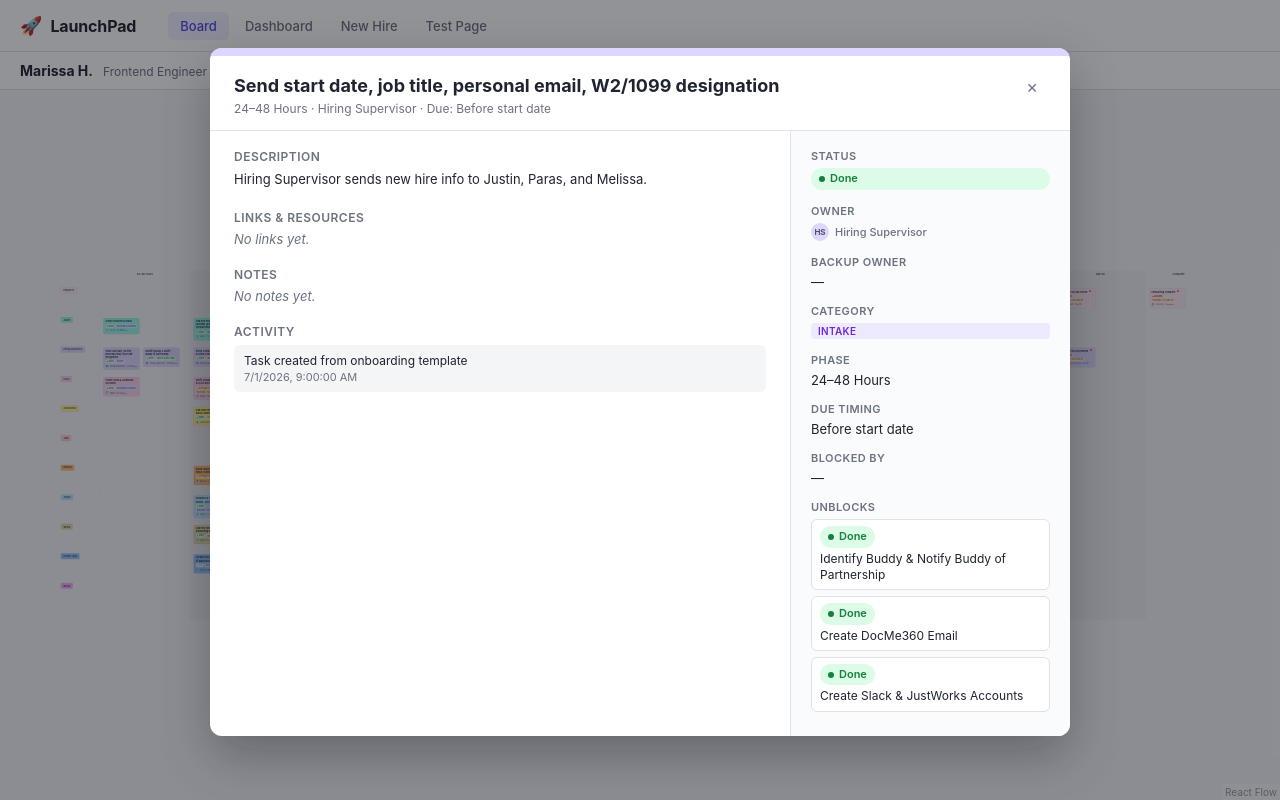
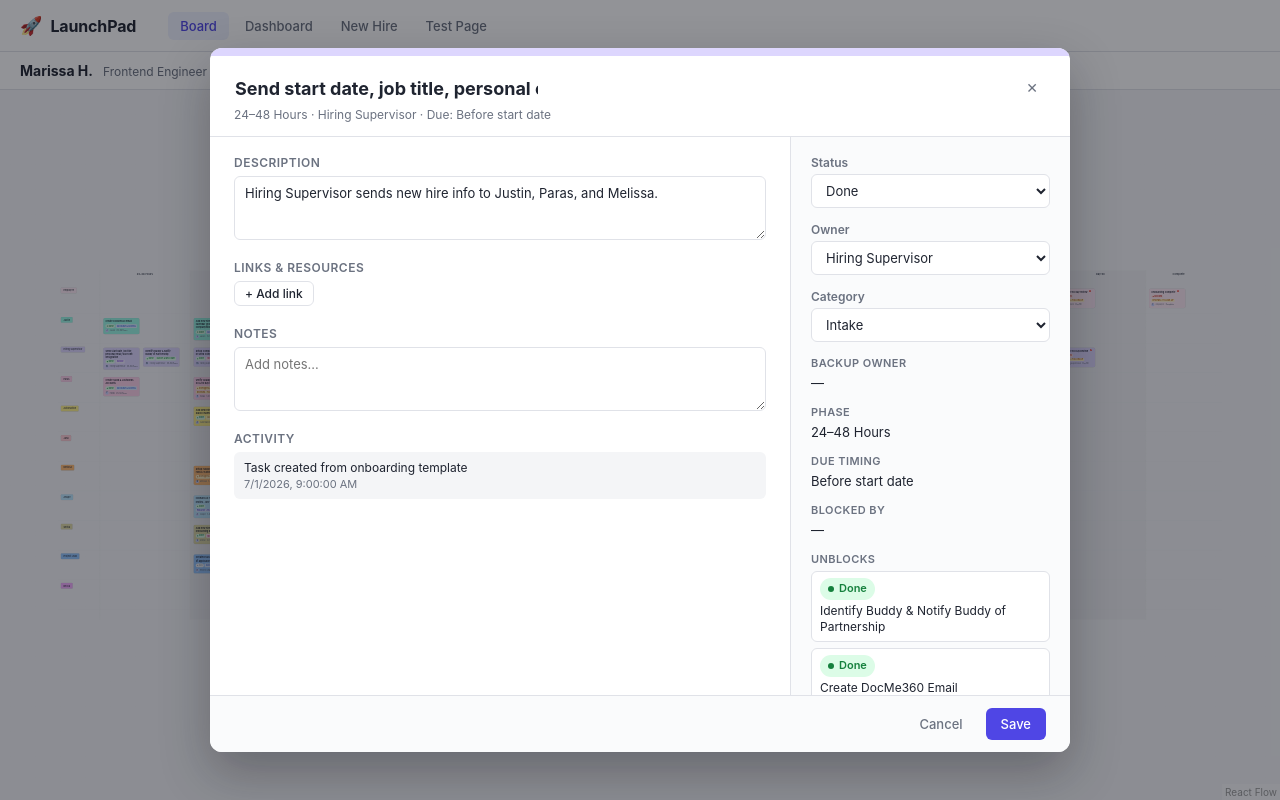
Before and after one commit to d0uble0deven/launchpad, a React (Vite) app: page / in a window 1280 px wide. Both pictures are taken after a click on the element 121 px from the left and 358 px from the top of the page. Built offline with nearby package versions, Linux system fonts and the light colour scheme.

Commit message:
Adds task card modal editing

```diff
--- /dev/null
+++ b/src/components/atoms/TextArea/TextArea.module.css
@@ -0,0 +1,31 @@
+.field {
+  display: flex;
+  flex-direction: column;
+  gap: 4px;
+}
+
+.label {
+  font-size: 12px;
+  font-weight: 600;
+  color: var(--color-text-muted);
+}
+
+.textarea {
+  font-family: inherit;
+  font-size: 13px;
+  line-height: 1.5;
+  color: var(--color-text);
+  background: var(--color-surface);
+  border: 1px solid var(--color-border);
+  border-radius: var(--radius-sm);
+  padding: 7px 10px;
+  outline: none;
+  resize: vertical;
+  min-height: 64px;
+  transition: border-color 0.12s ease, box-shadow 0.12s ease;
+}
+
+.textarea:focus {
+  border-color: var(--color-primary);
+  box-shadow: 0 0 0 3px var(--color-primary-soft);
+}
--- /dev/null
+++ b/src/components/atoms/TextArea/TextArea.tsx
@@ -0,0 +1,27 @@
+import { useId } from 'react';
+import type { TextareaHTMLAttributes } from 'react';
+import styles from './TextArea.module.css';
+
+type TextAreaProps = TextareaHTMLAttributes<HTMLTextAreaElement> & {
+  label?: string;
+};
+
+function TextArea({ label, className, ...rest }: TextAreaProps) {
+  const id = useId();
+  return (
+    <div className={styles.field}>
+      {label && (
+        <label className={styles.label} htmlFor={id}>
+          {label}
+        </label>
+      )}
+      <textarea
+        id={id}
+        className={[styles.textarea, className].filter(Boolean).join(' ')}
+        {...rest}
+      />
+    </div>
+  );
+}
+
+export default TextArea;
--- a/src/components/organisms/TaskModal/TaskModal.module.css
+++ b/src/components/organisms/TaskModal/TaskModal.module.css
@@ -40,10 +40,30 @@
   min-width: 0;
 }
 
-.title {
+.titleInput {
+  width: 100%;
   margin: 0 0 4px;
+  padding: 2px 6px;
+  margin-left: -6px;
+  font-family: inherit;
   font-size: 18px;
+  font-weight: 700;
   line-height: 1.3;
+  color: var(--color-text);
+  background: transparent;
+  border: 1px solid transparent;
+  border-radius: var(--radius-sm);
+  outline: none;
+}
+
+.titleInput:hover {
+  border-color: var(--color-border);
+}
+
+.titleInput:focus {
+  border-color: var(--color-primary);
+  background: var(--color-surface);
+  box-shadow: 0 0 0 3px var(--color-primary-soft);
 }
 
 .subtitle {
@@ -105,14 +125,11 @@
   gap: 4px;
 }
 
-.link {
-  font-size: 13px;
-  color: var(--color-primary);
-  text-decoration: none;
-}
-
-.link:hover {
-  text-decoration: underline;
+.linkRow {
+  display: grid;
+  grid-template-columns: 1fr 1.6fr auto;
+  gap: 8px;
+  align-items: center;
 }
 
 .activityList {
@@ -193,3 +210,13 @@
   font-size: 12px;
   line-height: 1.35;
 }
+
+.footer {
+  display: flex;
+  justify-content: flex-end;
+  gap: 8px;
+  padding: 12px 24px;
+  border-top: 1px solid var(--color-border);
+  background: #fafbfc;
+  flex-shrink: 0;
+}
--- a/src/components/organisms/TaskModal/TaskModal.tsx
+++ b/src/components/organisms/TaskModal/TaskModal.tsx
@@ -1,33 +1,53 @@
-import { useEffect, useMemo } from 'react';
+import { useEffect, useMemo, useState } from 'react';
+import Button from '../../atoms/Button/Button';
 import IconButton from '../../atoms/IconButton/IconButton';
+import Select from '../../atoms/Select/Select';
 import StatusPill from '../../atoms/StatusPill/StatusPill';
-import CategoryTag from '../../molecules/CategoryTag/CategoryTag';
-import OwnerPill from '../../molecules/OwnerPill/OwnerPill';
-import type { OnboardingBoard, TaskCard } from '../../../types/board';
+import TextArea from '../../atoms/TextArea/TextArea';
+import TextInput from '../../atoms/TextInput/TextInput';
+import type {
+  OnboardingBoard,
+  ResourceLink,
+  TaskCard,
+  TaskCategory,
+  TaskStatus,
+} from '../../../types/board';
+import { CATEGORY_LABELS, STATUS_LABELS } from '../../../types/board';
 import styles from './TaskModal.module.css';
 
 type TaskModalProps = {
   task: TaskCard;
   board: OnboardingBoard;
   onClose: () => void;
+  onSave: (task: TaskCard) => void;
 };
+
+const STATUS_OPTIONS = (
+  Object.entries(STATUS_LABELS) as Array<[TaskStatus, string]>
+).map(([value, label]) => ({ value, label }));
+
+const CATEGORY_OPTIONS = (
+  Object.entries(CATEGORY_LABELS) as Array<[TaskCategory, string]>
+).map(([value, label]) => ({ value, label }));
 
 function formatTimestamp(iso: string): string {
   const date = new Date(iso);
   return Number.isNaN(date.getTime()) ? iso : date.toLocaleString();
 }
 
-function TaskModal({ task, board, onClose }: TaskModalProps) {
-  const lane = board.swimlanes.find((l) => l.id === task.ownerId);
-  const phase = board.phases.find((p) => p.id === task.phaseId);
+function TaskModal({ task, board, onClose, onSave }: TaskModalProps) {
+  const [draft, setDraft] = useState<TaskCard>(() => structuredClone(task));
+
+  const lane = board.swimlanes.find((l) => l.id === draft.ownerId);
+  const phase = board.phases.find((p) => p.id === draft.phaseId);
 
   const blockedBy = useMemo(
-    () => board.tasks.filter((t) => task.dependsOn.includes(t.id)),
-    [board, task],
+    () => board.tasks.filter((t) => draft.dependsOn.includes(t.id)),
+    [board, draft.dependsOn],
   );
   const unblocks = useMemo(
     () => board.tasks.filter((t) => t.dependsOn.includes(task.id)),
-    [board, task],
+    [board, task.id],
   );
 
   useEffect(() => {
@@ -38,13 +58,51 @@ function TaskModal({ task, board, onClose }: TaskModalProps) {
     return () => window.removeEventListener('keydown', onKeyDown);
   }, [onClose]);
 
+  const patch = (changes: Partial<TaskCard>) =>
+    setDraft((prev) => ({ ...prev, ...changes }));
+
+  const patchLink = (id: string, changes: Partial<ResourceLink>) =>
+    patch({
+      links: draft.links.map((link) =>
+        link.id === id ? { ...link, ...changes } : link,
+      ),
+    });
+
+  const addLink = () =>
+    patch({
+      links: [
+        ...draft.links,
+        { id: `link-${Date.now()}`, label: '', url: '' },
+      ],
+    });
+
+  const removeLink = (id: string) =>
+    patch({ links: draft.links.filter((link) => link.id !== id) });
+
+  const handleSave = () => {
+    const updated: TaskCard = {
+      ...draft,
+      links: draft.links.filter((link) => link.label || link.url),
+      activity: [
+        ...draft.activity,
+        {
+          id: `${draft.id}-a${Date.now()}`,
+          timestamp: new Date().toISOString(),
+          message: 'Details updated',
+        },
+      ],
+    };
+    setDraft(updated);
+    onSave(updated);
+  };
+
   return (
     <div className={styles.overlay} onClick={onClose}>
       <div
         className={styles.modal}
         role="dialog"
         aria-modal="true"
-        aria-label={task.title}
+        aria-label={draft.title}
         onClick={(event) => event.stopPropagation()}
       >
         <div
@@ -53,10 +111,15 @@ function TaskModal({ task, board, onClose }: TaskModalProps) {
         />
         <header className={styles.header}>
           <div className={styles.headerText}>
-            <h2 className={styles.title}>{task.title}</h2>
+            <input
+              className={styles.titleInput}
+              value={draft.title}
+              onChange={(event) => patch({ title: event.target.value })}
+              aria-label="Task title"
+            />
             <p className={styles.subtitle}>
-              {phase?.label ?? 'No phase'} · {lane?.label ?? task.ownerId}
-              {task.dueTiming ? ` · Due: ${task.dueTiming}` : ''}
+              {phase?.label ?? 'No phase'} · {lane?.label ?? draft.ownerId}
+              {draft.dueTiming ? ` · Due: ${draft.dueTiming}` : ''}
             </p>
           </div>
           <IconButton aria-label="Close" onClick={onClose}>
@@ -68,48 +131,65 @@ function TaskModal({ task, board, onClose }: TaskModalProps) {
           <div className={styles.main}>
             <section className={styles.section}>
               <h3 className={styles.sectionTitle}>Description</h3>
-              {task.description ? (
-                <p className={styles.text}>{task.description}</p>
-              ) : (
-                <p className={styles.empty}>No description yet.</p>
-              )}
+              <TextArea
+                value={draft.description}
+                placeholder="Add a description…"
+                onChange={(event) =>
+                  patch({ description: event.target.value })
+                }
+              />
             </section>
 
             <section className={styles.section}>
               <h3 className={styles.sectionTitle}>Links & Resources</h3>
-              {task.links.length > 0 ? (
+              {draft.links.length > 0 && (
                 <ul className={styles.linkList}>
-                  {task.links.map((link) => (
-                    <li key={link.id}>
-                      <a
-                        className={styles.link}
-                        href={link.url}
-                        target="_blank"
-                        rel="noreferrer"
+                  {draft.links.map((link) => (
+                    <li key={link.id} className={styles.linkRow}>
+                      <TextInput
+                        value={link.label}
+                        placeholder="Label"
+                        onChange={(event) =>
+                          patchLink(link.id, { label: event.target.value })
+                        }
+                      />
+                      <TextInput
+                        value={link.url}
+                        placeholder="https://…"
+                        onChange={(event) =>
+                          patchLink(link.id, { url: event.target.value })
+                        }
+                      />
+                      <IconButton
+                        aria-label="Remove link"
+                        onClick={() => removeLink(link.id)}
                       >
-                        {link.label}
-                      </a>
+                        ✕
+                      </IconButton>
                     </li>
                   ))}
                 </ul>
-              ) : (
-                <p className={styles.empty}>No links yet.</p>
               )}
+              <div>
+                <Button size="sm" onClick={addLink}>
+                  + Add link
+                </Button>
+              </div>
             </section>
 
             <section className={styles.section}>
               <h3 className={styles.sectionTitle}>Notes</h3>
-              {task.notes ? (
-                <p className={styles.text}>{task.notes}</p>
-              ) : (
-                <p className={styles.empty}>No notes yet.</p>
-              )}
+              <TextArea
+                value={draft.notes}
+                placeholder="Add notes…"
+                onChange={(event) => patch({ notes: event.target.value })}
+              />
             </section>
 
             <section className={styles.section}>
               <h3 className={styles.sectionTitle}>Activity</h3>
               <ul className={styles.activityList}>
-                {task.activity.map((entry) => (
+                {draft.activity.map((entry) => (
                   <li key={entry.id} className={styles.activityEntry}>
                     <span className={styles.activityMessage}>
                       {entry.message}
@@ -125,25 +205,41 @@ function TaskModal({ task, board, onClose }: TaskModalProps) {
 
           <aside className={styles.sidebar}>
             <div className={styles.sideRow}>
-              <span className={styles.sideLabel}>Status</span>
-              <StatusPill status={task.status} />
+              <Select
+                label="Status"
+                options={STATUS_OPTIONS}
+                value={draft.status}
+                onChange={(event) =>
+                  patch({ status: event.target.value as TaskStatus })
+                }
+              />
             </div>
             <div className={styles.sideRow}>
-              <span className={styles.sideLabel}>Owner</span>
-              <OwnerPill
-                name={lane?.label ?? task.ownerId}
-                color={lane?.color}
+              <Select
+                label="Owner"
+                options={board.swimlanes.map((l) => ({
+                  value: l.id,
+                  label: l.label,
+                }))}
+                value={draft.ownerId}
+                onChange={(event) => patch({ ownerId: event.target.value })}
+              />
+            </div>
+            <div className={styles.sideRow}>
+              <Select
+                label="Category"
+                options={CATEGORY_OPTIONS}
+                value={draft.category}
+                onChange={(event) =>
+                  patch({ category: event.target.value as TaskCategory })
+                }
               />
             </div>
             <div className={styles.sideRow}>
               <span className={styles.sideLabel}>Backup owner</span>
               <span className={styles.sideValue}>
-                {task.backupOwner ?? '—'}
+                {draft.backupOwner ?? '—'}
               </span>
-            </div>
-            <div className={styles.sideRow}>
-              <span className={styles.sideLabel}>Category</span>
-              <CategoryTag category={task.category} />
             </div>
             <div className={styles.sideRow}>
               <span className={styles.sideLabel}>Phase</span>
@@ -151,7 +247,9 @@ function TaskModal({ task, board, onClose }: TaskModalProps) {
             </div>
             <div className={styles.sideRow}>
               <span className={styles.sideLabel}>Due timing</span>
-              <span className={styles.sideValue}>{task.dueTiming ?? '—'}</span>
+              <span className={styles.sideValue}>
+                {draft.dueTiming ?? '—'}
+              </span>
             </div>
             <div className={styles.sideRow}>
               <span className={styles.sideLabel}>Blocked by</span>
@@ -185,6 +283,15 @@ function TaskModal({ task, board, onClose }: TaskModalProps) {
             </div>
           </aside>
         </div>
+
+        <footer className={styles.footer}>
+          <Button variant="ghost" onClick={onClose}>
+            Cancel
+          </Button>
+          <Button variant="primary" onClick={handleSave}>
+            Save
+          </Button>
+        </footer>
       </div>
     </div>
   );
--- a/src/pages/BoardPage/BoardPage.tsx
+++ b/src/pages/BoardPage/BoardPage.tsx
@@ -33,6 +33,16 @@ function BoardPage() {
   }, []);
 
   const closeModal = useCallback(() => setSelectedTaskId(null), []);
+
+  const saveTask = useCallback((updated: TaskCardData) => {
+    console.log(`[save] "${updated.title}"`, updated);
+    setBoard((prev) => ({
+      ...prev,
+      tasks: prev.tasks.map((task) =>
+        task.id === updated.id ? updated : task,
+      ),
+    }));
+  }, []);
 
   // Board state is the source of truth: React Flow position changes are
   // written straight back into the tasks, so cards follow the cursor and the
@@ -174,7 +184,12 @@ function BoardPage() {
         </ReactFlow>
       </div>
       {selectedTask && (
-        <TaskModal task={selectedTask} board={board} onClose={closeModal} />
+        <TaskModal
+          task={selectedTask}
+          board={board}
+          onClose={closeModal}
+          onSave={saveTask}
+        />
       )}
     </div>
   );
```
Also changed, not shown: 1 other file (tests, documents, lock files or other folders).
